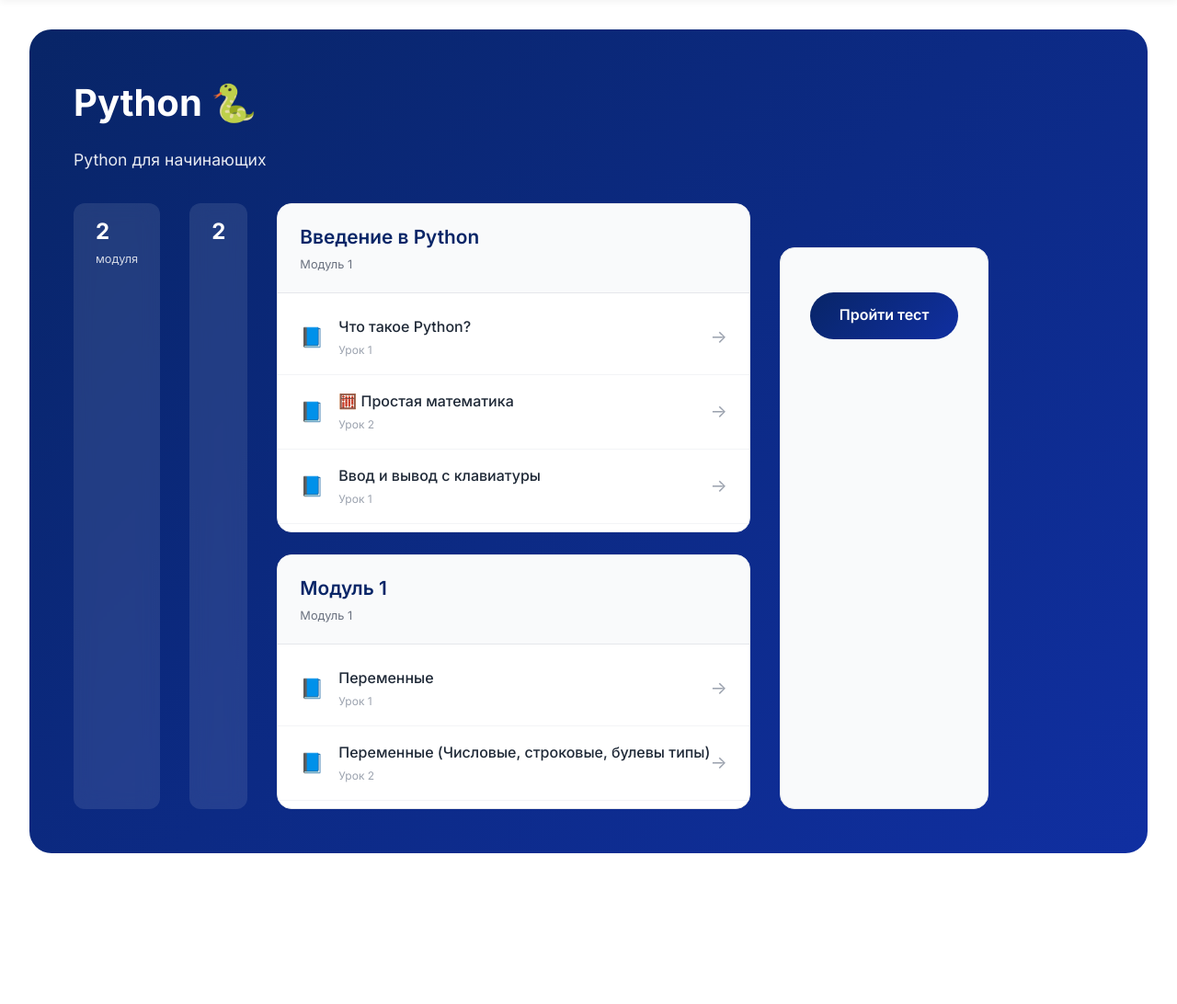
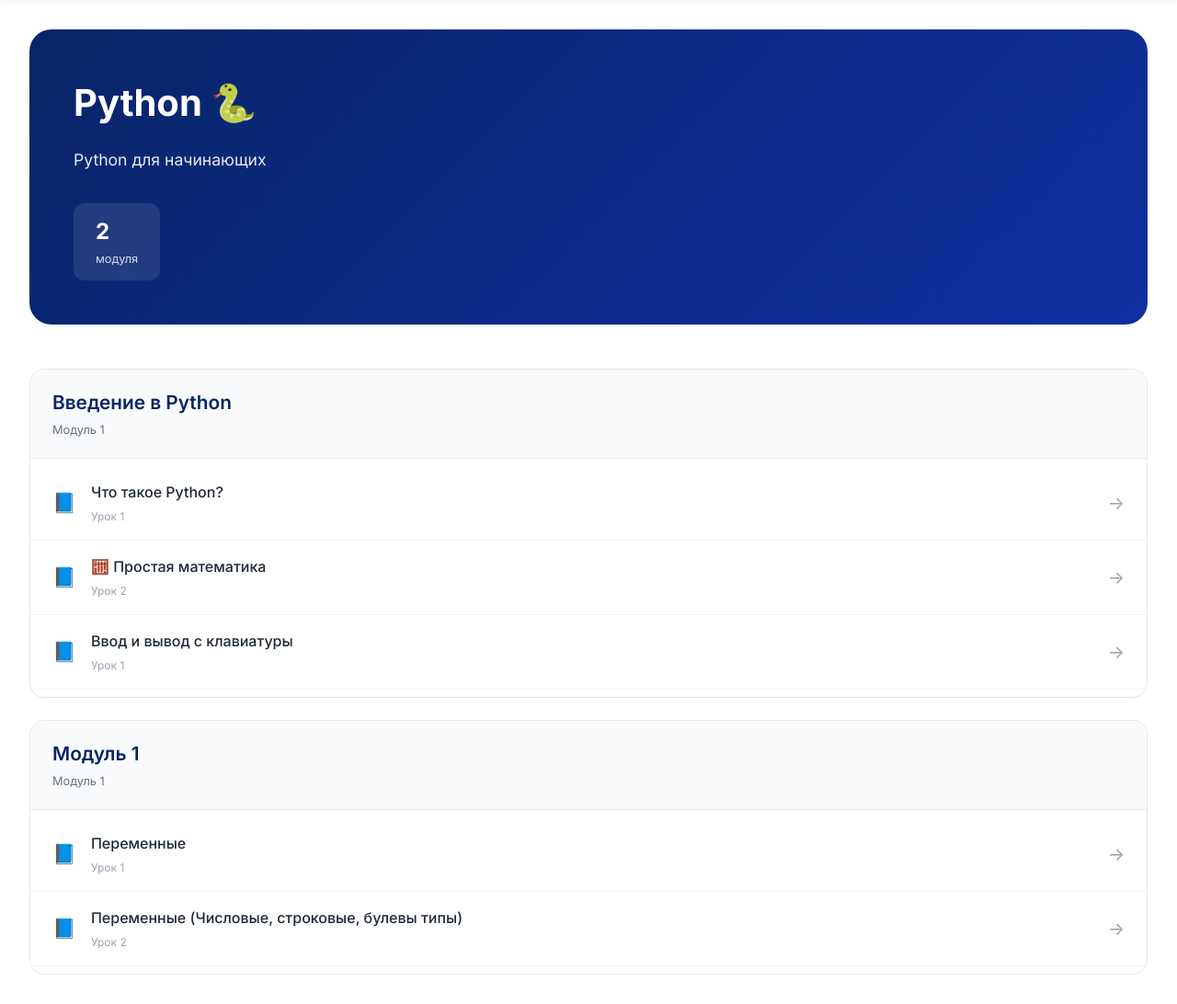
Before and after one commit to ulijj/uleeyy, a Django app: page /1/ in a window 1280 px wide. Shown: the part 71-1163 px from the top of the page at 92% size. Before the commit the page ends 999 px from the top, so only its background shows below. Run offline with Django 5.2, Linux system fonts and the light colour scheme; data comes from the database, SQL or seed files in the repository.

Commit message:
change modul cot

```diff
--- a/courses/templates/courses/course_detail.html
+++ b/courses/templates/courses/course_detail.html
@@ -203,38 +203,6 @@
             color: #F59E0B;
         }
 
-        /* ========== ДОПОЛНИТЕЛЬНЫЕ БЛОКИ ========== */
-        .info-section {
-            margin-top: 3rem;
-            background: #F9FAFB;
-            border-radius: 16px;
-            padding: 2rem;
-            text-align: center;
-            border: 1px solid #E5E7EB;
-        }
-
-        .info-section h3 {
-            color: #082567;
-            margin-bottom: 1rem;
-        }
-
-        .test-link {
-            display: inline-block;
-            background: linear-gradient(135deg, #082567 0%, #102FA1 100%);
-            color: white;
-            text-decoration: none;
-            padding: 0.8rem 2rem;
-            border-radius: 40px;
-            font-weight: 600;
-            margin-top: 1rem;
-            transition: all 0.3s ease;
-        }
-
-        .test-link:hover {
-            background: #F59E0B;
-            transform: translateY(-2px);
-        }
-
         /* ========== ФУТЕР ========== */
         .footer {
             margin-top: 4rem;
@@ -275,16 +243,15 @@
         <div class="header-container">
             <a href="/" class="logo">
                 <div style="background: #F59E0B; width: 36px; height: 36px; border-radius: 50%; display: inline-flex; align-items: center; justify-content: center; margin-right: 8px;">
-                🐝
+                    🐝
                 </div>
-                Uleeyy</span>
+                Uleeyy
             </a>
             <a href="/" class="back-link">← На главную</a>
         </div>
     </header>
 
     <div class="container">
-        <!-- Баннер курса (синий градиент из вашего стиля) -->
         <div class="course-banner">
             <h1>{{ course.title }} <span>🐍</span></h1>
             <p>{{ course.description }}</p>
@@ -293,20 +260,9 @@
                     <div class="stat-number">{{ modules|length }}</div>
                     <div class="stat-label">модуля</div>
                 </div>
-                <div class="stat-item">
-                    <div class="stat-number">
-                        {% with total=0 %}
-                            {% for module in modules %}
-                                {% with total=total|add:module.lessons.count %}
-                                {% endwith %}
-                            {% endfor %}
-                            {{ modules|length }}
-                        {% endwith %}
-
             </div>
         </div>
 
-        <!-- Модули и уроки — ВЕРТИКАЛЬНО (СТОЛБИКОМ) -->
         <div class="modules-list">
             {% for module in modules %}
             <div class="module-card">
@@ -337,12 +293,6 @@
             {% endfor %}
         </div>
 
-        <!-- Блок с тестом (если есть) -->
-        <div class="info-section">
-
-            <a href="#" class="test-link">Пройти тест</a>
-        </div>
-
     </div>
 </body>
 </html>
```
